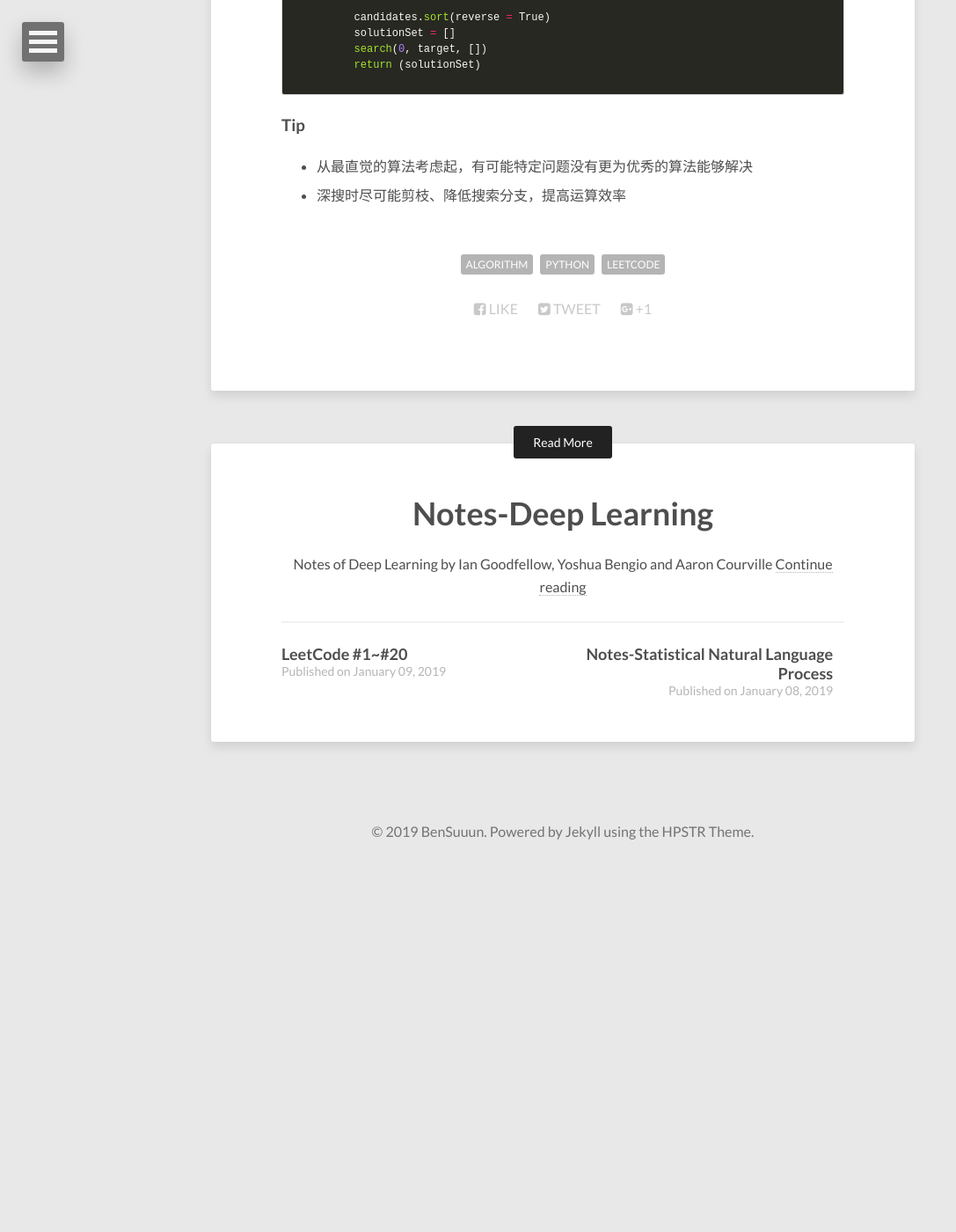
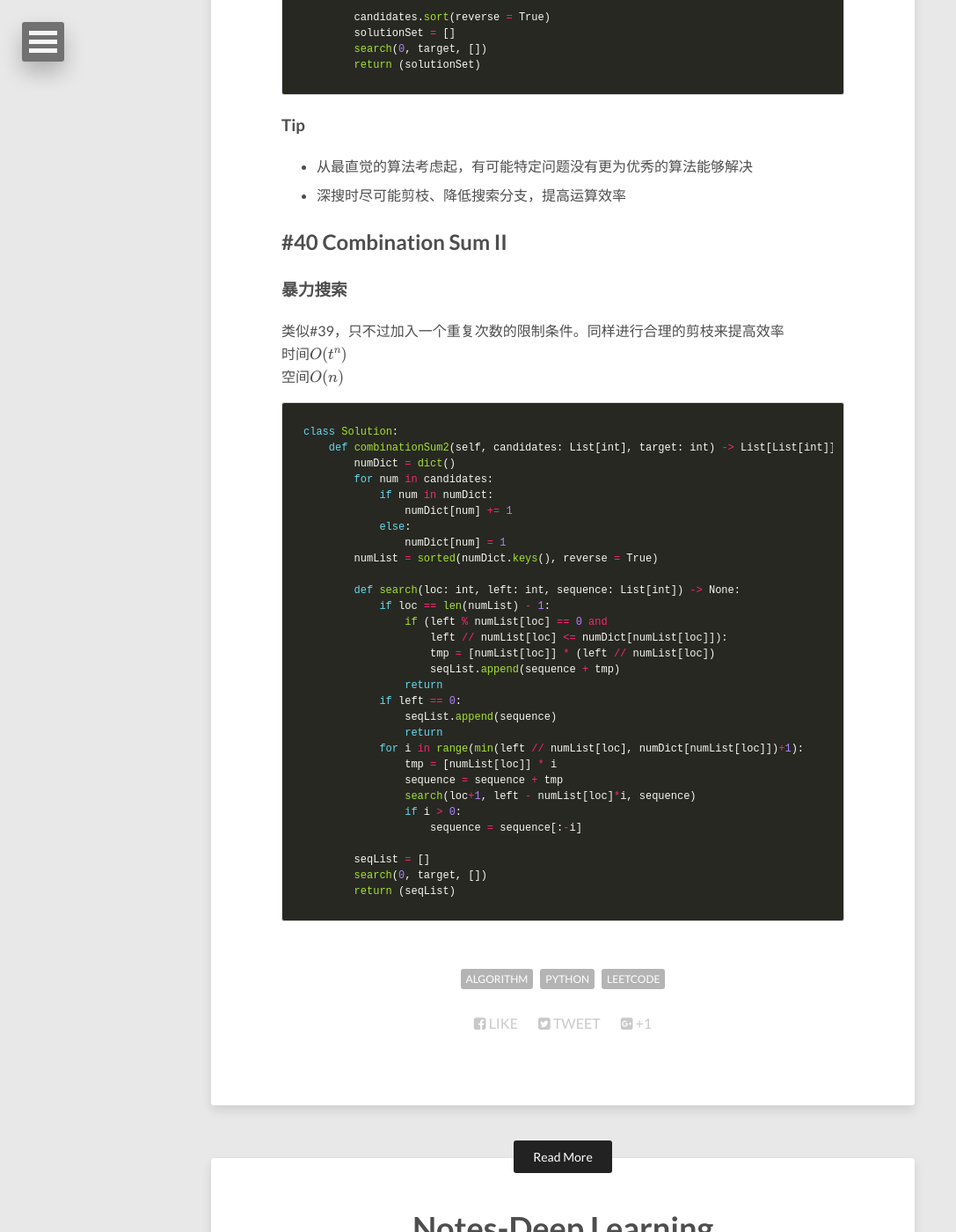
Before and after one commit to Wangbin-Sun/wangbin-sun.github.io, a Jekyll site: the page built from _posts/2019-03-09-leetcode-21-to-40.md, in a window 1280 px wide and 1400 px high, scrolled down 17911 px. Shown: the whole window at 88% size, without its empty margins (0-1087 px from the left). Built offline with Jekyll 4.4.1, drawn with Linux system fonts in a browser that asks for light colours; nearby versions of some CDN libraries; formulas are drawn with MathJax 3; before the commit the page ends 18897 px from its top, so only the background shows below that.

Commit message:
Update Leetcode to #40

````diff
--- a/_posts/2019-03-09-leetcode-21-to-40.md
+++ b/_posts/2019-03-09-leetcode-21-to-40.md
@@ -778,3 +778,42 @@ class Solution:
 ### Tip
 * 从最直觉的算法考虑起，有可能特定问题没有更为优秀的算法能够解决
 * 深搜时尽可能剪枝、降低搜索分支，提高运算效率
+
+## #40 Combination Sum II
+
+### 暴力搜索
+类似#39，只不过加入一个重复次数的限制条件。同样进行合理的剪枝来提高效率
+时间$O(t^n)$
+空间$O(n)$
+```python
+class Solution:
+    def combinationSum2(self, candidates: List[int], target: int) -> List[List[int]]:
+        numDict = dict()
+        for num in candidates:
+            if num in numDict:
+                numDict[num] += 1
+            else:
+                numDict[num] = 1
+        numList = sorted(numDict.keys(), reverse = True)
+
+        def search(loc: int, left: int, sequence: List[int]) -> None:
+            if loc == len(numList) - 1:
+                if (left % numList[loc] == 0 and
+                    left // numList[loc] <= numDict[numList[loc]]):
+                    tmp = [numList[loc]] * (left // numList[loc])
+                    seqList.append(sequence + tmp)
+                return
+            if left == 0:
+                seqList.append(sequence)
+                return
+            for i in range(min(left // numList[loc], numDict[numList[loc]])+1):
+                tmp = [numList[loc]] * i
+                sequence = sequence + tmp
+                search(loc+1, left - numList[loc]*i, sequence)
+                if i > 0:
+                    sequence = sequence[:-i]
+
+        seqList = []
+        search(0, target, [])
+        return (seqList)
+```
````
